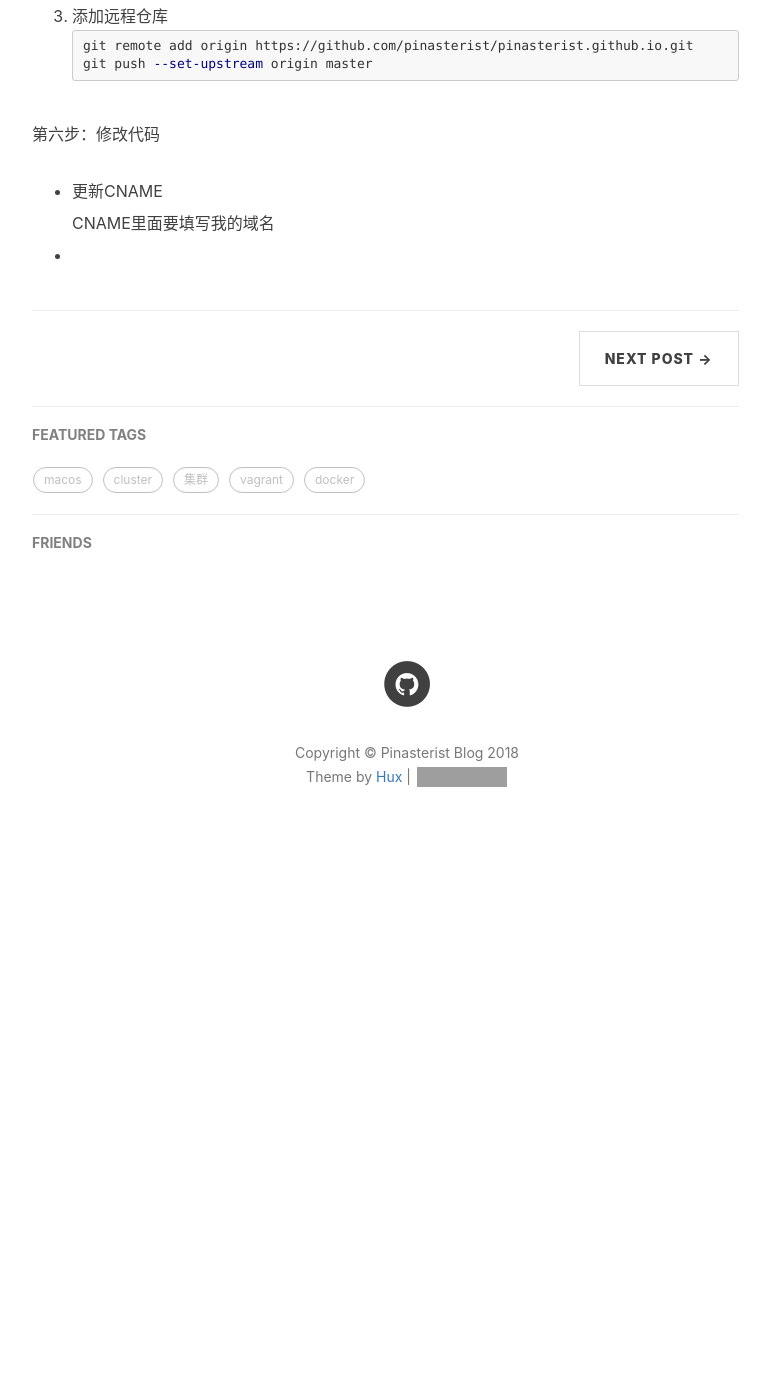
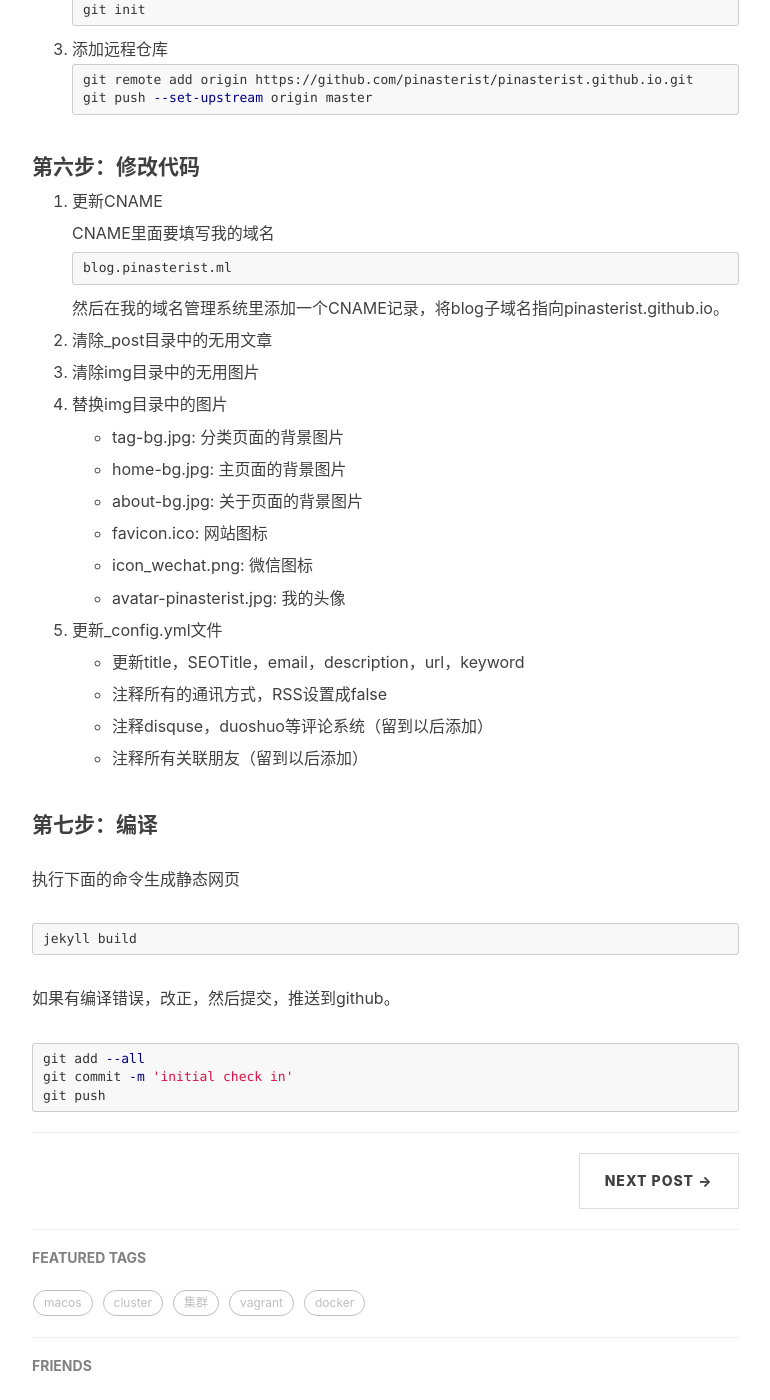
Before and after one commit to pinasterist/pinasterist.github.io, a Jekyll site: the page built from _posts/2018-04-02-blog-construction.markdown, in a window 1280 px wide and 1400 px high, scrolled down 1730 px. Shown: the whole window, without its empty margins (233-1003 px from the left). Built offline with Jekyll 4.4.1, drawn with Linux system fonts in a browser that asks for light colours; nearby versions of some CDN libraries; comment, search, counter and statistics services are not loaded; before the commit the page ends 2611 px from its top, so only the background shows below that; some of the changed text lies outside the part shown; grey boxes are pictures that could not be loaded.

Commit message:
update blog article.

````diff
--- a/_posts/2018-04-02-blog-construction.markdown
+++ b/_posts/2018-04-02-blog-construction.markdown
@@ -12,21 +12,22 @@ tags:
     - hux
 ---
 
-终于打算开始搭建一个博客了。在网上找了一大圈，最终还是选择github的pages，因为可以用git来写文章。:D
+终于打算开始搭建一个博客了。在网上找了一大圈，最终还是选择github的pages，因为可以用git来管理文章。:-D
 
-第一步：敲定系统方案
+#### 第一步：敲定系统方案
 
-github站点只能存放静态文件，所以根据如何生成网站静态文件，我们可以有以下几种选择：
+github站点只能存放静态文件，按照生成网站静态文件的方式，我们可以有以下几种选择：
 
 - jekyll
     是基于ruby gem的解析引擎，能够将模版、liquid语言、markdown转换为***静态网页***的产生器。
 - huxo
     是基于node.js的***静态网页***产生器。
+- 其他静态网页生成器
 - 自己手动生成
 
 我选择的是jekyll，仅仅因为github pages默认支持它。
 
-第二步：安装软件
+#### 第二步：安装软件
 
 ```shell
 brew install ruby
@@ -35,24 +36,24 @@ gem install jekyll-paginate
 gem install jekyll-watch
 ```
 
-第三步：找一个模版
+#### 第三步：找一个模版
 
 这个就仁者见仁了。我就选了个流行+简洁版，[huxpro](https://github.com/Huxpro/huxpro.github.io)，从hux移植过来的。
-把代码包*pinasterist.github.io-master.zip*下下来备用。（当然你也可以fork它。）
+把代码包*pinasterist.github.io-master.zip*下下来备用（当然你也可以fork它）。
 
-第四步：注册并配置github账号
+#### 第四步：注册并配置github账号
 
 注册的教程网上一大堆，这里就不赘述了。
-另外，github的博客分主页和项目两种方式。这里我选择的是主页。
-在github账号内创建一个代码仓库，并取名字为pinasterist.github.io 。
+另外，github的博客分主页和项目两种方式，我选择的是主页。
+- 在github账号内创建一个代码仓库，并取名字为pinasterist.github.io 。
+- 添加密钥（具体请找谷哥或杜娘）。
 
-第五步：初始化博客的git仓库
+#### 第五步：初始化博客的git仓库
 
 1. 展开模版的zip代码包
     ```shell
 unzip pinasterist.github.io-master.zip
 ```
-
 
 2. 用git初始化代码目录
     ```shell
@@ -66,10 +67,53 @@ git remote add origin https://github.com/pinasterist/pinasterist.github.io.git
 git push --set-upstream origin master
 ```
 
-第六步：修改代码
+#### 第六步：修改代码
 
-- 更新CNAME
+1. 更新CNAME
 
     CNAME里面要填写我的域名
+    ```shell
+blog.pinasterist.ml
+```
+    然后在我的域名管理系统里添加一个CNAME记录，将blog子域名指向pinasterist.github.io。
 
--
+2. 清除\_post目录中的无用文章
+
+3. 清除img目录中的无用图片
+
+4. 替换img目录中的图片
+
+    - tag-bg.jpg: 分类页面的背景图片
+
+    - home-bg.jpg: 主页面的背景图片
+
+    - about-bg.jpg: 关于页面的背景图片
+
+    - favicon.ico: 网站图标
+
+    - icon_wechat.png: 微信图标
+
+    - avatar-pinasterist.jpg: 我的头像
+
+5. 更新\_config.yml文件
+
+    - 更新title，SEOTitle，email，description，url，keyword
+
+    - 注释所有的通讯方式，RSS设置成false
+
+    - 注释disquse，duoshuo等评论系统（留到以后添加）
+
+    - 注释所有关联朋友（留到以后添加）
+
+#### 第七步：编译
+
+执行下面的命令生成静态网页
+```shell
+jekyll build
+```
+如果有编译错误，改正，然后提交，推送到github。
+```shell
+git add --all
+git commit -m 'initial check in'
+git push
+```
````
